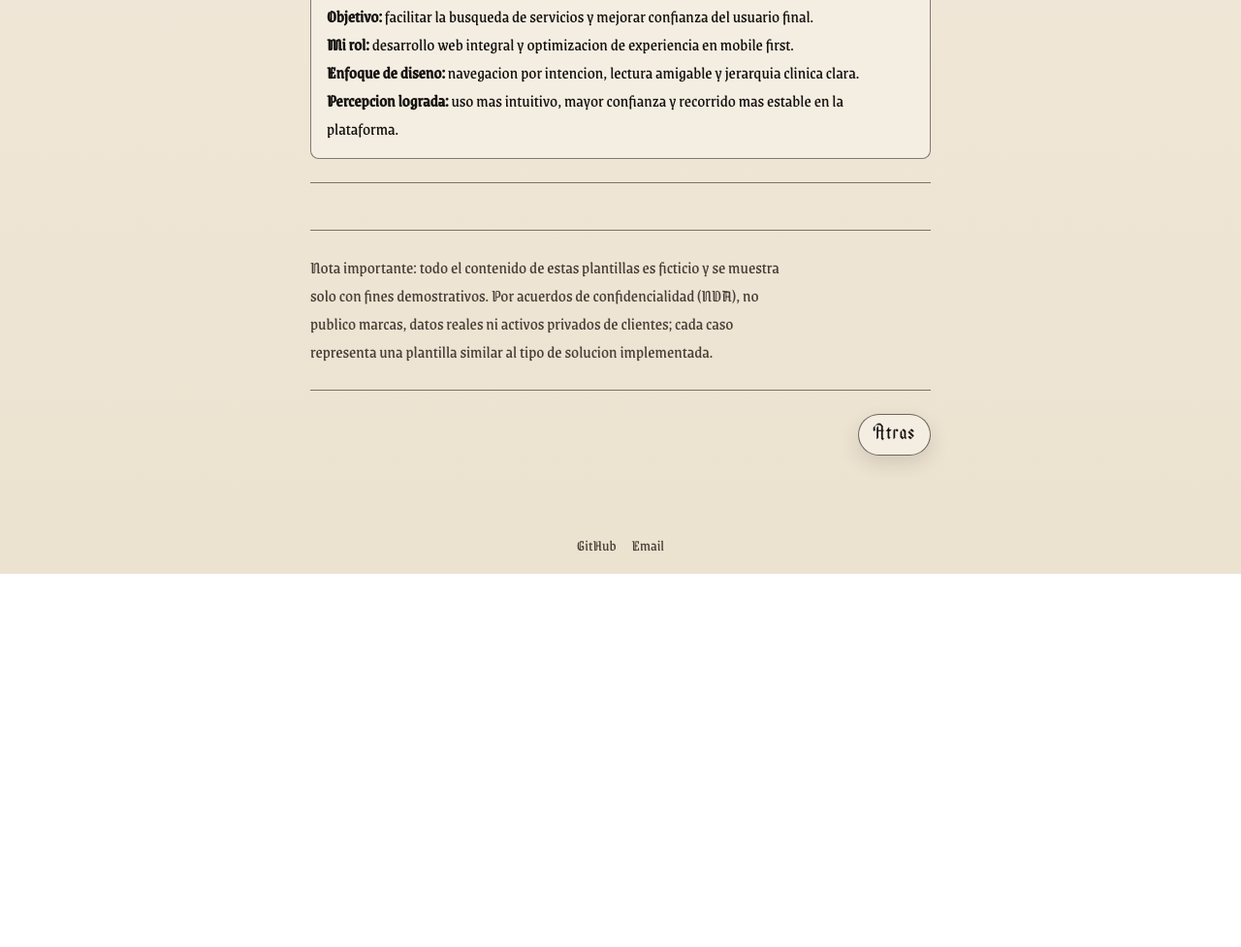
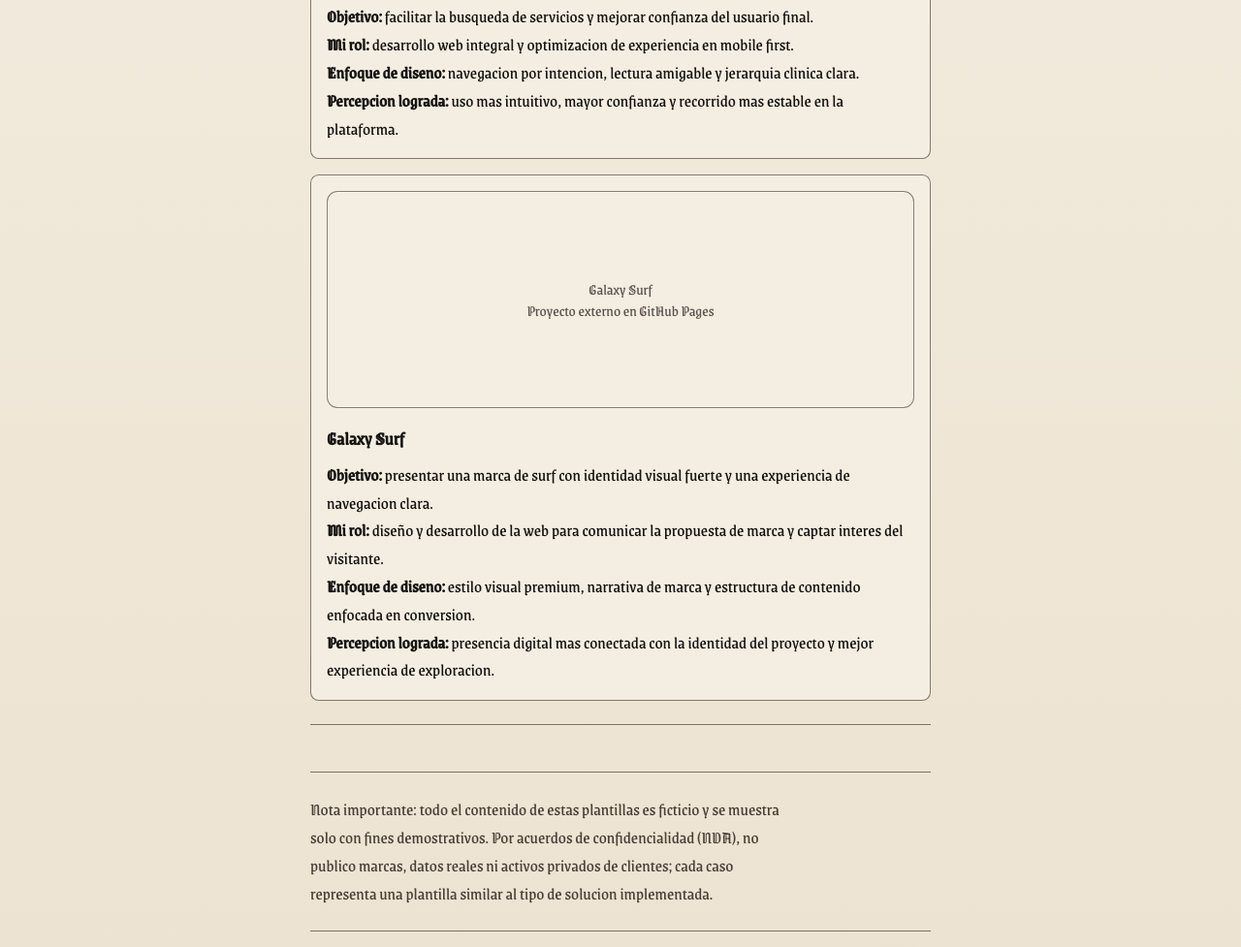
Before and after one commit to retr0zer07/Portafolio, a plain HTML site: page proyectos.html in a window 1280 px wide. Shown: the part 2495-3472 px from the top of the page at 97% size. Before the commit the page ends 3087 px from the top, so only its background shows below. Drawn offline with Linux system fonts and the light colour scheme.

Commit message:
Act Galaxy Surf

```diff
--- a/proyectos.html
+++ b/proyectos.html
@@ -144,6 +144,25 @@
                 <strong>Percepcion lograda:</strong> uso mas intuitivo, mayor confianza y recorrido mas estable en la plataforma.
               </p>
             </article>
+
+            <article class="card">
+              <a
+                class="project-preview project-preview-link is-empty"
+                href="https://retr0zer07.github.io/Galaxy-Surf/"
+                target="_blank"
+                rel="noopener noreferrer"
+                aria-label="Abrir proyecto Galaxy Surf"
+              >
+                <span class="project-preview-placeholder">Galaxy Surf<br />Proyecto externo en GitHub Pages</span>
+              </a>
+              <h3>Galaxy Surf</h3>
+              <p>
+                <strong>Objetivo:</strong> presentar una marca de surf con identidad visual fuerte y una experiencia de navegacion clara.<br />
+                <strong>Mi rol:</strong> diseño y desarrollo de la web para comunicar la propuesta de marca y captar interes del visitante.<br />
+                <strong>Enfoque de diseno:</strong> estilo visual premium, narrativa de marca y estructura de contenido enfocada en conversion.<br />
+                <strong>Percepcion lograda:</strong> presencia digital mas conectada con la identidad del proyecto y mejor experiencia de exploracion.
+              </p>
+            </article>
           </div>
         </section>
 
```
